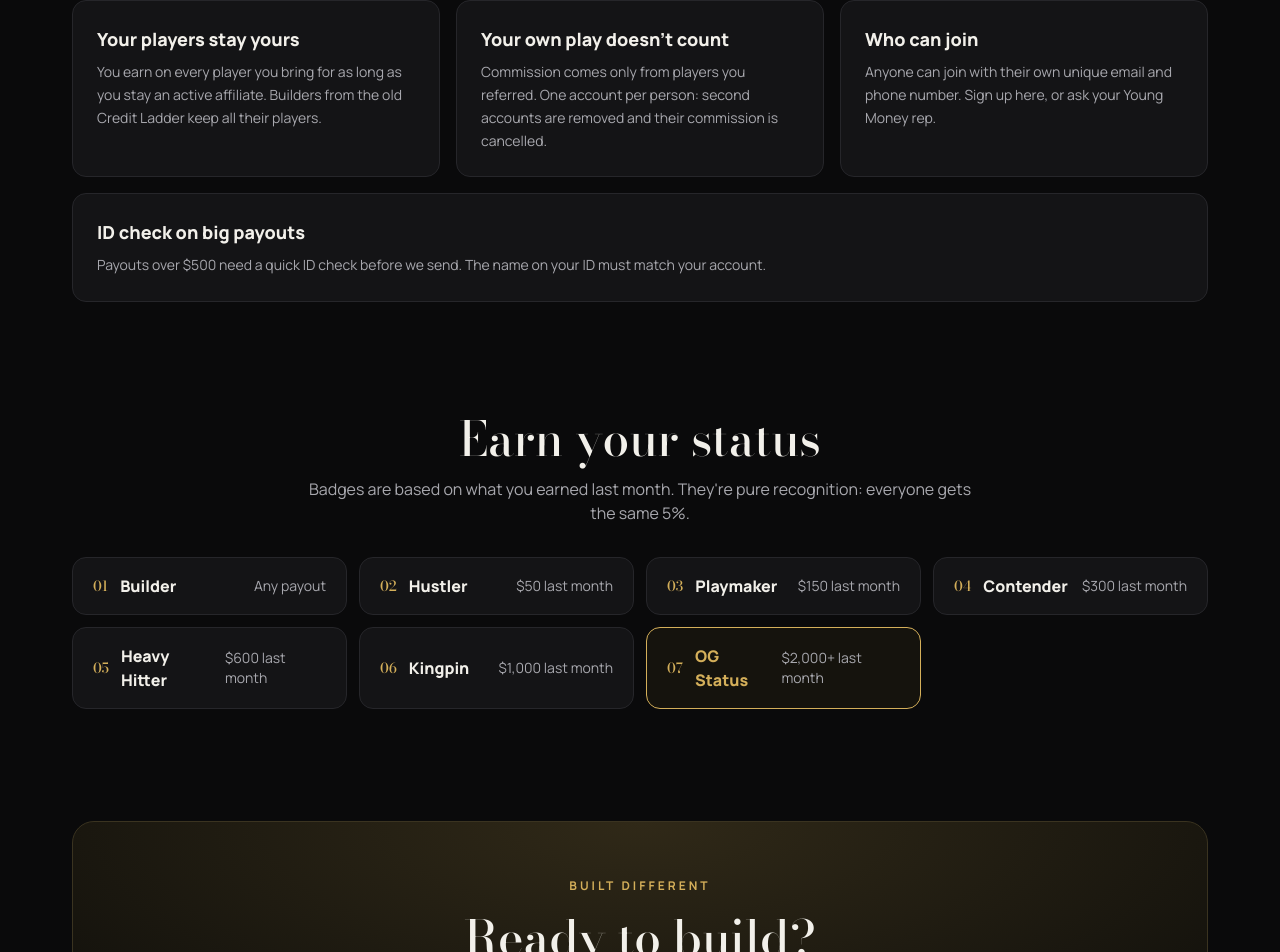
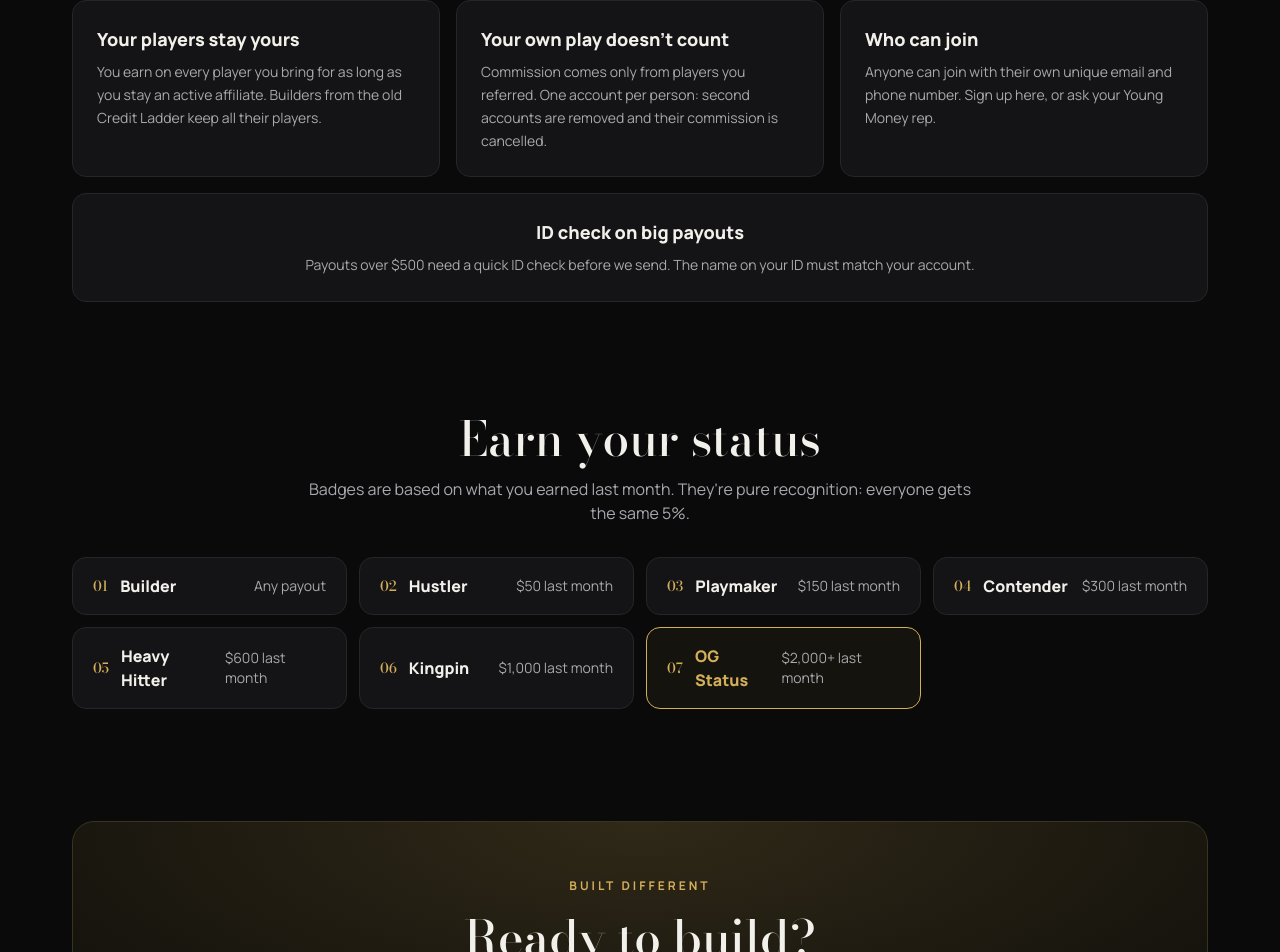
Before and after one commit to Valentino-Junior/opengrowth-affiliate, a Next.js app: page / in a window 1280 px wide. Shown: the part 2699-3651 px from the top of the page. Built offline with nearby package versions, Linux system fonts and the light colour scheme; no server answers; the database is empty.

Commit message:
Rules: centre the full-width ID check card

```diff
--- a/src/components/how-it-works.tsx
+++ b/src/components/how-it-works.tsx
@@ -108,7 +108,7 @@ export function Rules({ settings: s, center }: Props) {
           Commission comes only from players you referred. One account per person: second accounts are removed and their commission is cancelled.
         </Rule>
         <Rule title="Who can join">Anyone can join with their own unique email and phone number. Sign up here, or ask your Young Money rep.</Rule>
-        <Rule title="ID check on big payouts" className="md:col-span-2 lg:col-span-3">
+        <Rule title="ID check on big payouts" className="md:col-span-2 md:items-center md:text-center lg:col-span-3">
           Payouts over {idOver} need a quick ID check before we send. The name on your ID must match your account.
         </Rule>
       </div>
```
